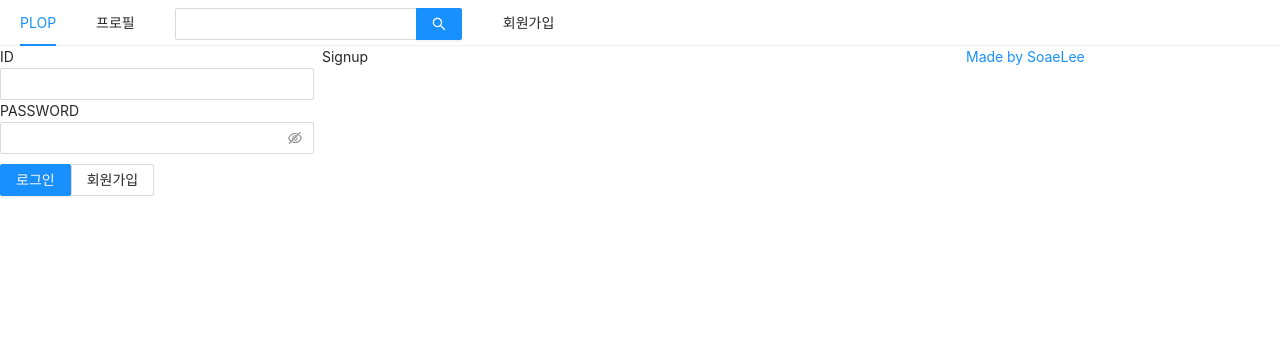
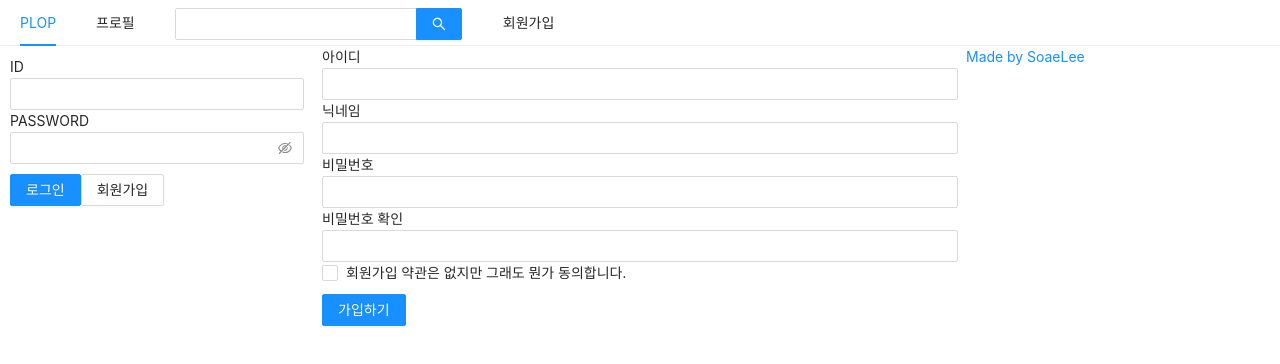
Before and after one commit to soaelee/plop_sns, a Next.js app in the folder client/: page /signup in a window 1280 px wide. Shown: the top 364 px of the page. Built offline with nearby package versions, Linux system fonts and the light colour scheme.

Commit message:
useInput(Custom hook)과 회원가입창

```diff
--- a/client/components/LoginForm.js
+++ b/client/components/LoginForm.js
@@ -2,46 +2,43 @@
 import { Form, Input, Button } from 'antd'
 import Link from 'next/link'
 import styled from 'styled-components'
-
+import useInput from '../hooks/useInput'
 
 const ButtonWrapper = styled.div`
   margin-top: 10px;
 `
+
+const FormWrapper = styled(Form)`
+  padding: 10px;
+
+`
 // Component에 Props로 넘겨주는 함수는 항상 useCallback을 사용한다.
 const LoginForm = ({setIsLogin}) => {
-  const [id, setId] = useState("");
-  const [password, setPassword] = useState("")
-
-  const onChangeId = useCallback(e => {
-    setId(e.target.value);
-  }, [])
-
-  const onChangePassword = useCallback(e => {
-    setPassword(e.target.value);
-  }, [])
+  const id = useInput("");
+  const password = useInput("")
 
   const onSubmitForm = useCallback(() => {
     // preventDefault적용 되어 있음
-    console.log(id, password)
+    console.log(id.value, password.value)
     setIsLogin(true)
-  }, [id, password])
+  }, [id.value, password.value])
   return (
-    <Form onFinish={onSubmitForm}>
+    <FormWrapper onFinish={onSubmitForm}>
       <div>
         <label htmlFor="user-id">ID</label>
         <br/>
-        <Input name="user-id" value={id} onChange={onChangeId}/>
+        <Input name="user-id" value={id.value} onChange={id.handler}/>
       </div>
       <div>
         <label htmlFor="user-password">PASSWORD</label>
         <br />
-        <Input.Password name="user-password" value={password} onChange={onChangePassword}/>
+        <Input.Password name="user-password" value={password.value} onChange={password.handler}/>
       </div>
       <ButtonWrapper>
         <Button type="primary" htmlType="submit" loading={false}>로그인</Button>
         <Link href="/signup"><a><Button>회원가입</Button></a></Link>
       </ButtonWrapper>
-    </Form>
+    </FormWrapper>
     )
 }
 
--- /dev/null
+++ b/client/hooks/useInput.js
@@ -0,0 +1,13 @@
+import {useState, useCallback} from 'react';
+
+const useInput = (initialValue = null) => {
+  const [value, setValue] = useState(initialValue);
+
+  const handler = useCallback(e => {
+    setValue(e.target.value)
+  }, []);
+
+  return {value, handler}
+}
+
+export default useInput
--- a/client/pages/signup.js
+++ b/client/pages/signup.js
@@ -1,17 +1,86 @@
-import React from 'react'
+import React, {useState, useCallback} from 'react'
 import AppLayout from '../components/AppLayout'
 import Head from 'next/head'
+import { Form, Input, Checkbox, Button } from 'antd'
+import useInput from '../hooks/useInput'
+import styled from 'styled-components'
 
+const ErrorMessage = styled.div`
+  color: red;
+`
 const Signup = () => {
+  const id = useInput('')
+  const password = useInput('')
+  const nickname = useInput('')
+
+
+  const [passwordCheck, setPasswordCheck] = useState('')
+  const [passwordError, setPasswordError] = useState(false)
+
+  const [term, setTerm] = useState('')
+  const [termError, setTermError] = useState(false)
+  const onChangeTerm = useCallback((e) => {
+    setTerm(e.target.checked)
+    setTermError(false)
+  }, [])
+
+  const onChangePasswordCheck = useCallback((e) => {
+    setPasswordCheck(e.target.value)
+    setPasswordError(e.target.value !== password.value);
+  }, [password.value])
+
+  const onSubmit = useCallback(() => {
+    if(password.value !== passwordCheck) {
+      return setPasswordError(true)
+    }
+    if(!term){
+      return setTermError(true)
+    }
+    console.log(id.value, nickname.value, password.value)
+  }, [password.value, passwordCheck, term])
+
   return (
     <>
       <Head>
         <title>Signup | Plop</title>
       </Head>
       <AppLayout>
-        <div>
-          Signup
-        </div>
+        <Form onFinish={onSubmit}>
+          <div>
+            <label htmlFor="user_id">아이디</label>
+            <br/>
+            <Input name="user_id" required value={id.value} onChange={id.handler}/>
+          </div>
+          <div>
+            <label htmlFor="user_nickname">닉네임</label>
+            <br/>
+            <Input name="user_nickname" required value={nickname.value} onChange={nickname.handler}/>
+          </div>
+          <div>
+            <label htmlFor="user_password">비밀번호</label>
+            <br/>
+            <Input type="password" name="user_password" required value={password.value} onChange={password.handler}/>
+          </div>
+          <div>
+            <label htmlFor="user_password_check">비밀번호 확인</label>
+            <br/>
+            <Input
+              type="password"
+              name="user_password_check"
+              required
+              value={passwordCheck}
+              onChange={onChangePasswordCheck}
+            />
+            {passwordError && <ErrorMessage>비밀번호가 일치하지 않습니다.</ErrorMessage>}
+          </div>
+          <div>
+            <Checkbox name="user_term" checked={term} onChange={onChangeTerm}>회원가입 약관은 없지만 그래도 뭔가 동의합니다.</Checkbox>
+            {termError && <ErrorMessage style={{color: 'red'}}>약관에 동의하셔야 합니다.</ErrorMessage>}
+          </div>
+          <div style={{marginTop: 10}}>
+            <Button type="primary" htmlType="submit">가입하기</Button>
+          </div>
+        </Form>
       </AppLayout>
     </>
   )
```
Also changed, not shown: client/components/FollowList.js (added, +32 -0 lines), client/components/FollowerList.js (added, +38 -0 lines), client/components/NicknameEditForm.js (added, +14 -0 lines), client/pages/profile.js (+10 -3 lines).
